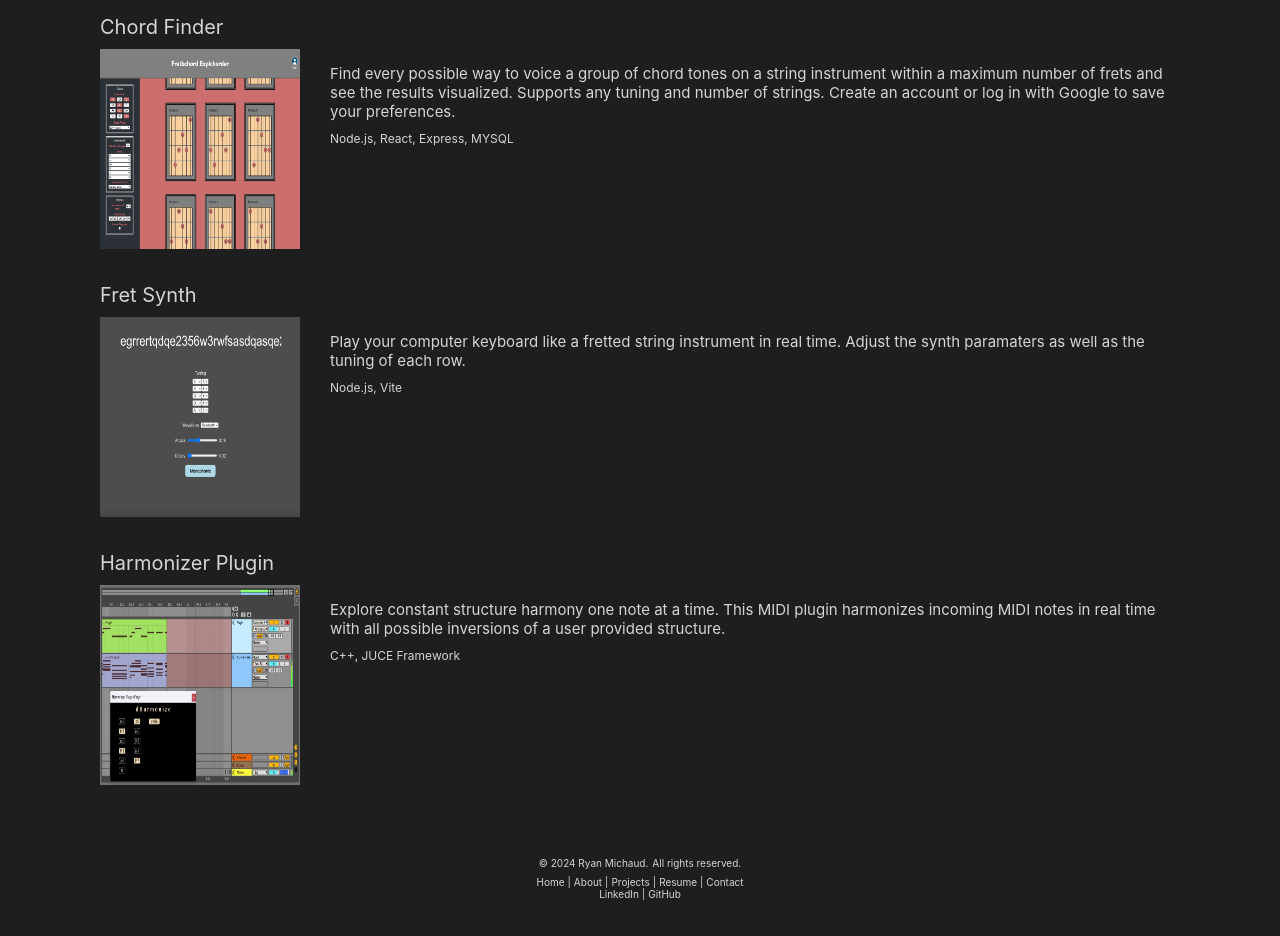
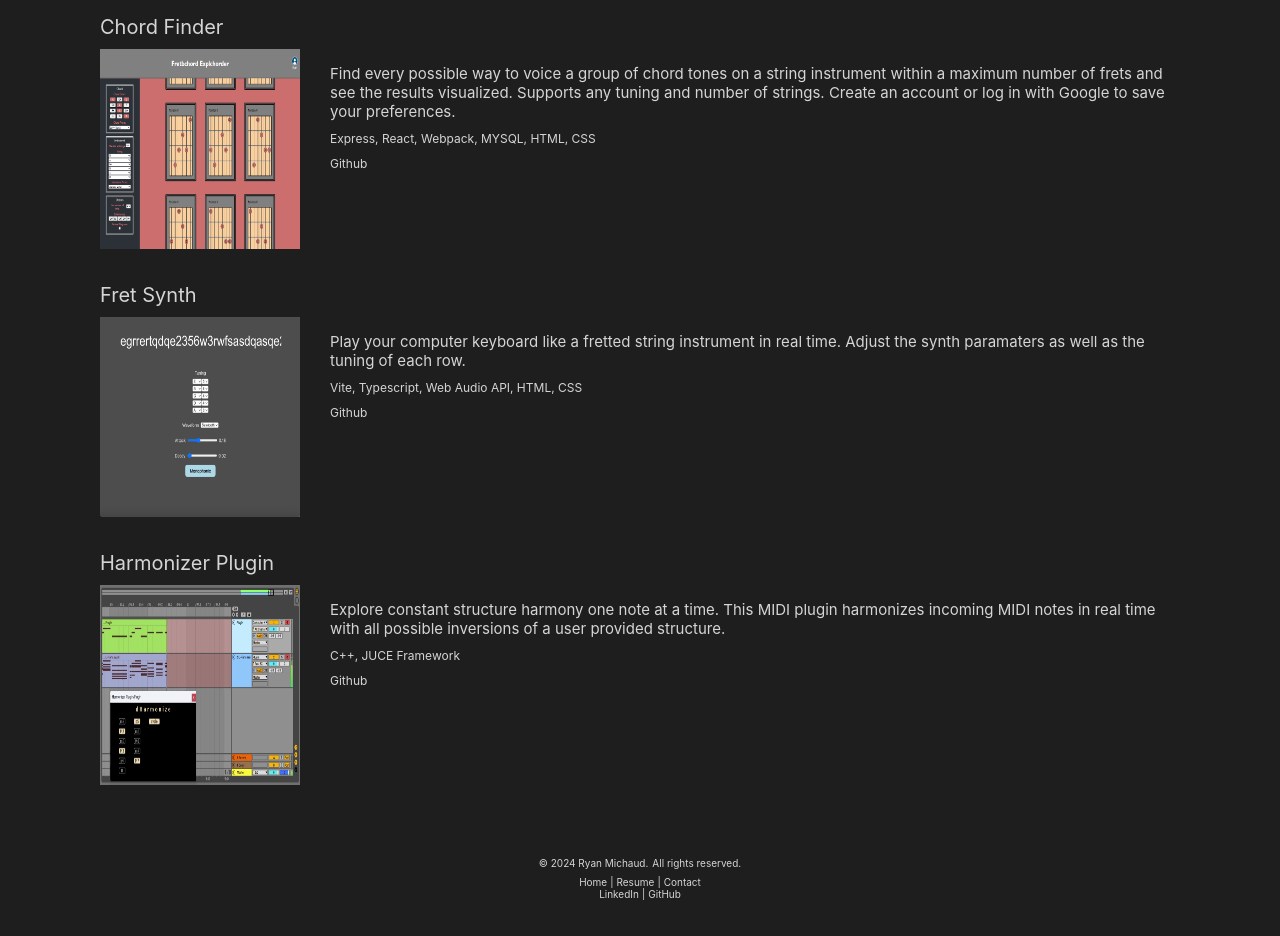
Before and after one commit to ryanwmichaud/Personal-Website, a React (Vite) app: page / in a window 1280 px wide. Shown: the part 320-1256 px from the top of the page. Built offline with nearby package versions, Linux system fonts and the light colour scheme.

Commit message:
edit projects, links, update resume

```diff
--- a/src/components/Footer.tsx
+++ b/src/components/Footer.tsx
@@ -14,10 +14,6 @@ const Footer = ()=>{
             <nav className='footer-nav-links'>
                 <Link className="footer-link" to={"/"}>Home</Link>
                 <div className='footer-spacer'> | </div>
-                <Link className="footer-link" to={"/about"}>About</Link>
-                <div className='footer-spacer'> | </div>
-                <Link className="footer-link" to={"/projects"}>Projects</Link>
-                <div className='footer-spacer'> | </div>
                 <Link className="footer-link" to={"/resume"}>Resume</Link>
                 <div className='footer-spacer'> | </div>
                 <Link className="footer-link" to={"/contact"}>Contact</Link>
--- a/src/components/Navbar.css
+++ b/src/components/Navbar.css
@@ -153,7 +153,7 @@
 }
 
 .mobile-menu-navbar-link:hover, .party-mode-button:hover{
-    color: var(--primary-color)
+    color: var(--link-hover)
 
 }
 
--- a/src/components/Project.css
+++ b/src/components/Project.css
@@ -41,7 +41,7 @@
     margin: 0;
 
 }
-.project-technologies{
+.project-technologies, .project-repoLink{
     font-size: 12px;
     margin: 0;
     margin-top: 10px;
@@ -67,7 +67,7 @@
         margin-left: 20px;
         margin-right: 20px;
     }
-    .project-technologies{
+    .project-technologies, .project-repoLink{
         font-size: 11;
         margin-left: 20px;
         margin-right: 20px;
@@ -100,7 +100,7 @@
     }
 }
 
-.project-title:hover{
+.project-title:hover, .project-repoLink:hover{
     color: var(--link-hover);
     transition: color 0.2s;
 }
--- a/src/components/Project.tsx
+++ b/src/components/Project.tsx
@@ -5,23 +5,24 @@ interface ProjectProps{
     thumbnail: string
     description: string
     technologies: string
-    titleLink: string
-    thumbnailLink: string
+    deployLink: string
+    repoLink: string
 }
 
-const Project: React.FC<ProjectProps> = ({title, thumbnail, description, technologies, titleLink, thumbnailLink})=>{
+const Project: React.FC<ProjectProps> = ({title, thumbnail, description, technologies, deployLink, repoLink})=>{
 
     return(
 
             <div className="project">
-                <a className="project-title" href={titleLink}>{title}</a>
+                <a className="project-title" href={deployLink}>{title}</a>
                 <div className="project-container">
-                    <a href={thumbnailLink}>
+                    <a href={deployLink}>
                         <img className="project-thumbnail" src={thumbnail} alt="project-thumbnail"></img>
                     </a>
                     <div className="project-description-container">
                         <p className="project-description">{description}</p>
                         <p className="project-technologies">{technologies}</p>
+                        <a className="project-repoLink" href={repoLink}>Github</a>
                     </div>
 
                 </div>
--- a/src/pages/Home.tsx
+++ b/src/pages/Home.tsx
@@ -48,24 +48,24 @@ const Home = ()=>{
                    <Project title={"Chord Finder"}
                     thumbnail={"/projects/ChordFinder/Cmaj9.png"}
                     description={chordFinderDescription}
-                    technologies={"Node.js, React, Express, MYSQL"}
-                    thumbnailLink={"https://chords.ryanwmichaud.com"}
-                    titleLink={"https://github.com/ryanwmichaud/TabV4"}></Project>
+                    technologies={"Express, React, Webpack, MYSQL, HTML, CSS"}
+                    deployLink={"https://chords.ryanwmichaud.com"}
+                    repoLink={"https://github.com/ryanwmichaud/TabV4"}></Project>
 
                     <Project title={"Fret Synth"}
                     thumbnail={"/projects/Typing/typing-thumb.png"}
                     description={typingDescription}
-                    technologies={"Node.js, Vite"}
-                    thumbnailLink={"https://typing.ryanwmichaud.com"}
-                    titleLink={"https://github.com/ryanwmichaud/Typing"}></Project>
+                    technologies={"Vite, Typescript, Web Audio API, HTML, CSS"}
+                    deployLink={"https://typing.ryanwmichaud.com"}
+                    repoLink={"https://github.com/ryanwmichaud/Typing"}></Project>
 
 
                     <Project title={"Harmonizer Plugin"}
                     thumbnail={"/projects/Harmonizer/Harmonizer Demo.png"}
                     description={harmonizerDescription}
                     technologies={"C++, JUCE Framework"}
-                    thumbnailLink={"https://github.com/ryanwmichaud/HarmonizerPlugin"}
-                    titleLink={"https://github.com/ryanwmichaud/HarmonizerPlugin"}></Project>
+                    deployLink={"https://github.com/ryanwmichaud/HarmonizerPlugin"}
+                    repoLink={"https://github.com/ryanwmichaud/HarmonizerPlugin"}></Project>
 
                 </div>
 
--- a/src/pages/Projects.tsx
+++ b/src/pages/Projects.tsx
@@ -20,8 +20,8 @@ const Projects = ()=>{
                     thumbnail={"/projects/ChordFinder/Cmaj9.png"}
                     description={chordFinderDescription}
                     technologies={"Node.js, React, Express, MYSQL"}
-                    thumbnailLink={"http://chords.ryanwmichaud.com"}
-                    titleLink={"https://github.com/ryanwmichaud"}></Project>
+                    deployLink={"http://chords.ryanwmichaud.com"}
+                    repoLink={"https://github.com/ryanwmichaud"}></Project>
 
 
 
@@ -29,8 +29,8 @@ const Projects = ()=>{
                     thumbnail={"/projects/Harmonizer/Harmonizer Demo.png"}
                     description={harmonizerDescription}
                     technologies={"C++, JUCE Framework"}
-                    thumbnailLink={"https://github.com/ryanwmichaud/HarmonizerPlugin"}
-                    titleLink={"https://github.com/ryanwmichaud/HarmonizerPlugin"}></Project>
+                    deployLink={"https://github.com/ryanwmichaud/HarmonizerPlugin"}
+                    repoLink={"https://github.com/ryanwmichaud/HarmonizerPlugin"}></Project>
 
                 </div>
 
```
Also changed, not shown: 1 other file (tests, documents, lock files or other folders).
